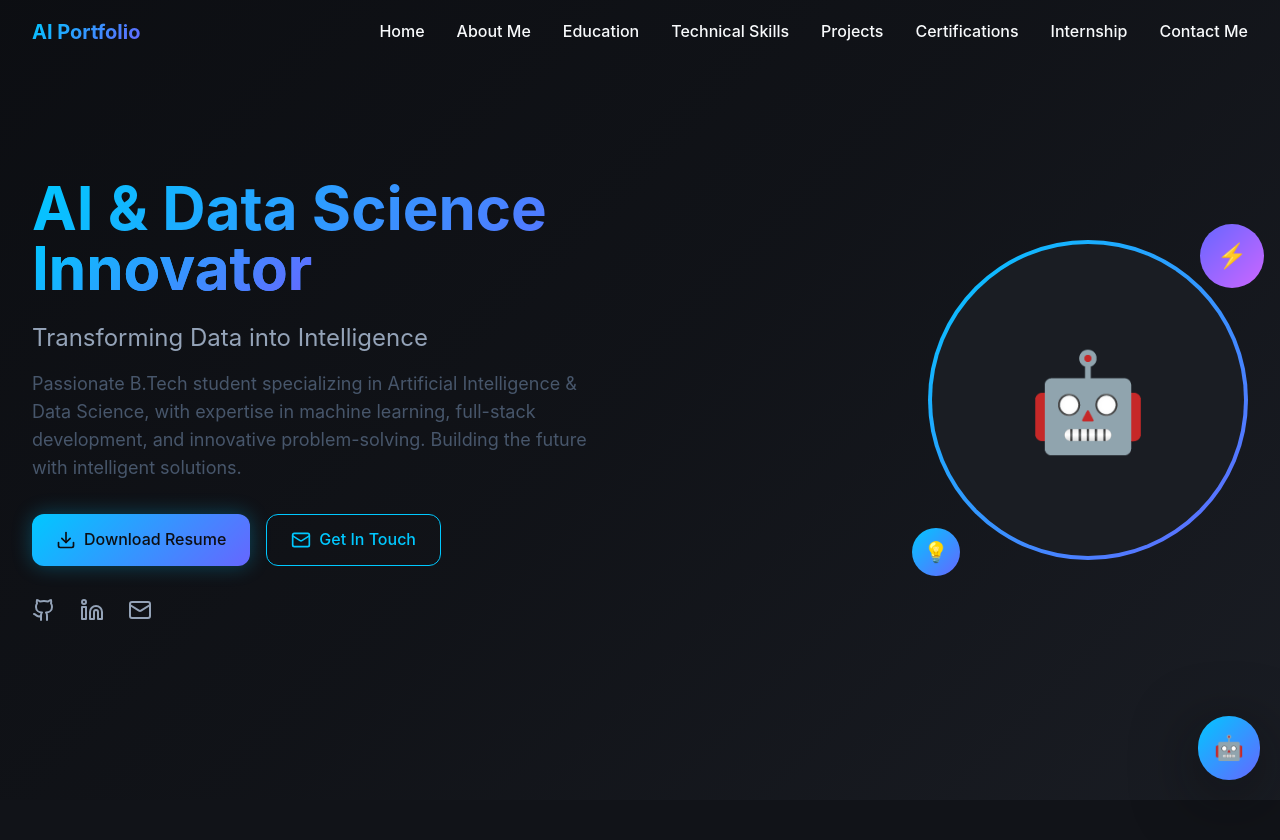
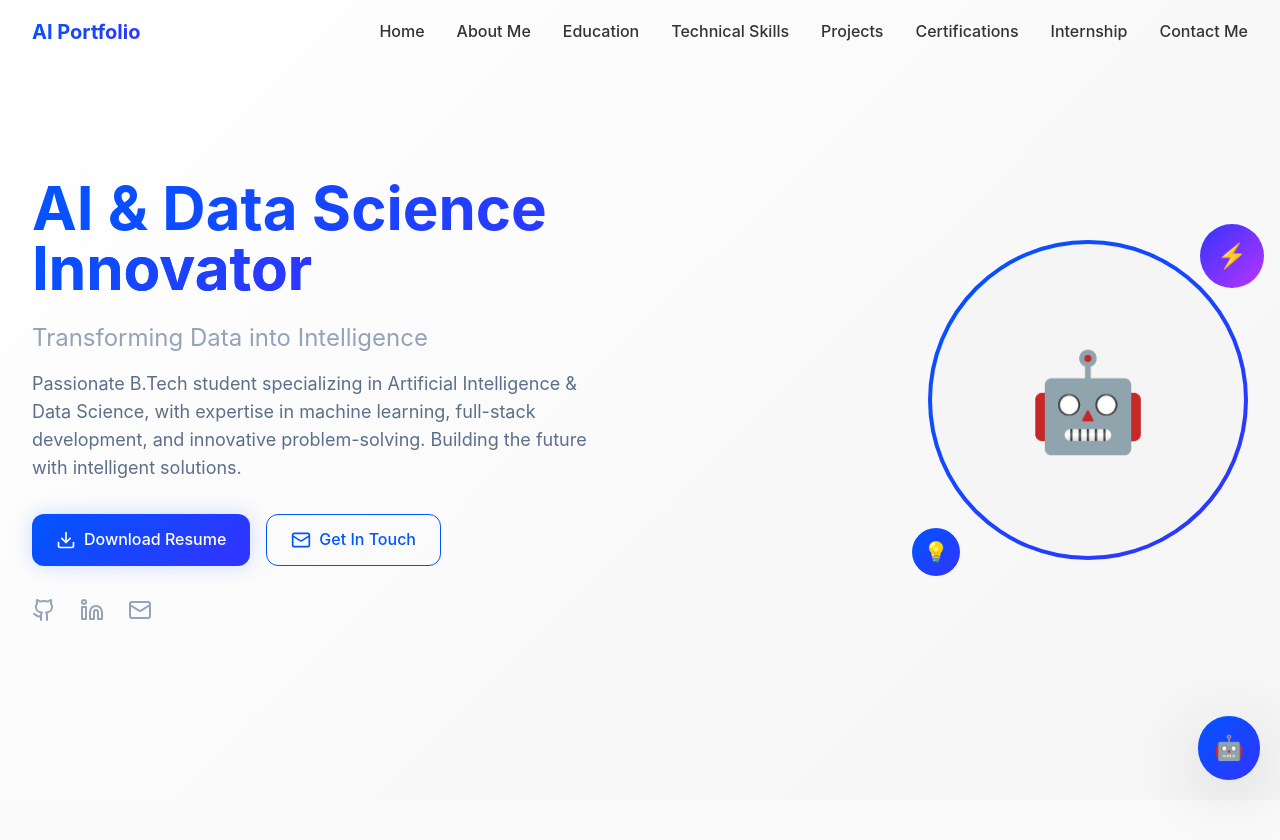
Before and after one commit to MrGiriDevelopers/Bhaviya, a React (Vite) app: page / in a window 1280 px wide. Shown: the top 840 px of the page. Built offline with nearby package versions, Linux system fonts and the light colour scheme.

Commit message:
Add CSS variables for theming
Added CSS variables for background and text colors to support light and dark modes.

```diff
--- a/src/index.css
+++ b/src/index.css
@@ -7,28 +7,28 @@
 
 @layer base {
   :root {
-    /* Dark theme AI portfolio colors */
-    --background: 222 20% 6%;
-    --foreground: 210 40% 98%;
+    /* Light mode colors */
+    --background: 0 0% 100%;        /* #ffffff */
+    --foreground: 0 0% 20%;         /* #333333 */
 
-    --surface: 222 18% 8%;
-    --surface-elevated: 222 16% 12%;
+    --surface: 0 0% 98%;
+    --surface-elevated: 0 0% 96%;
 
-    --primary: 193 100% 50%;
-    --primary-dark: 193 100% 40%;
-    --primary-glow: 193 100% 60%;
+    --primary: 220 100% 50%;
+    --primary-dark: 220 100% 40%;
+    --primary-glow: 220 100% 60%;
 
-    --secondary: 240 100% 70%;
-    --secondary-dark: 240 100% 60%;
+    --secondary: 240 100% 60%;
+    --secondary-dark: 240 100% 50%;
 
-    --accent: 280 100% 70%;
-    --accent-dark: 280 100% 60%;
+    --accent: 280 100% 60%;
+    --accent-dark: 280 100% 50%;
 
     --muted: 215 20% 65%;
-    --muted-dark: 215 20% 35%;
+    --muted-dark: 215 20% 45%;
 
-    --border: 217 32% 17%;
-    --border-light: 217 32% 25%;
+    --border: 220 13% 91%;
+    --border-light: 220 13% 95%;
 
     --success: 142 76% 36%;
     --warning: 38 92% 50%;
@@ -41,15 +41,45 @@
     --gradient-card: linear-gradient(145deg, hsl(var(--surface)), hsl(var(--surface-elevated)));
 
     /* Shadows */
-    --shadow-glow: 0 0 20px hsl(var(--primary) / 0.3);
-    --shadow-card: 0 8px 32px hsl(220 20% 4% / 0.4);
-    --shadow-elevated: 0 16px 64px hsl(220 20% 4% / 0.6);
+    --shadow-glow: 0 0 20px hsl(var(--primary) / 0.2);
+    --shadow-card: 0 8px 32px hsl(220 20% 20% / 0.1);
+    --shadow-elevated: 0 16px 64px hsl(220 20% 20% / 0.15);
 
     /* Animations */
     --transition-smooth: all 0.3s cubic-bezier(0.4, 0, 0.2, 1);
     --transition-bounce: all 0.4s cubic-bezier(0.68, -0.55, 0.265, 1.55);
 
     --radius: 12px;
+  }
+
+  body.dark-mode {
+    /* Dark mode colors */
+    --background: 0 0% 10%;         /* #1a1a1a */
+    --foreground: 0 0% 94%;         /* #f0f0f0 */
+
+    --surface: 0 0% 12%;
+    --surface-elevated: 0 0% 15%;
+
+    --primary: 220 100% 60%;
+    --primary-dark: 220 100% 50%;
+    --primary-glow: 220 100% 70%;
+
+    --secondary: 240 100% 70%;
+    --secondary-dark: 240 100% 60%;
+
+    --accent: 280 100% 70%;
+    --accent-dark: 280 100% 60%;
+
+    --muted: 215 20% 65%;
+    --muted-dark: 215 20% 35%;
+
+    --border: 220 13% 25%;
+    --border-light: 220 13% 30%;
+
+    /* Dark mode shadows */
+    --shadow-glow: 0 0 20px hsl(var(--primary) / 0.3);
+    --shadow-card: 0 8px 32px hsl(220 20% 4% / 0.4);
+    --shadow-elevated: 0 16px 64px hsl(220 20% 4% / 0.6);
   }
 }
 
```
